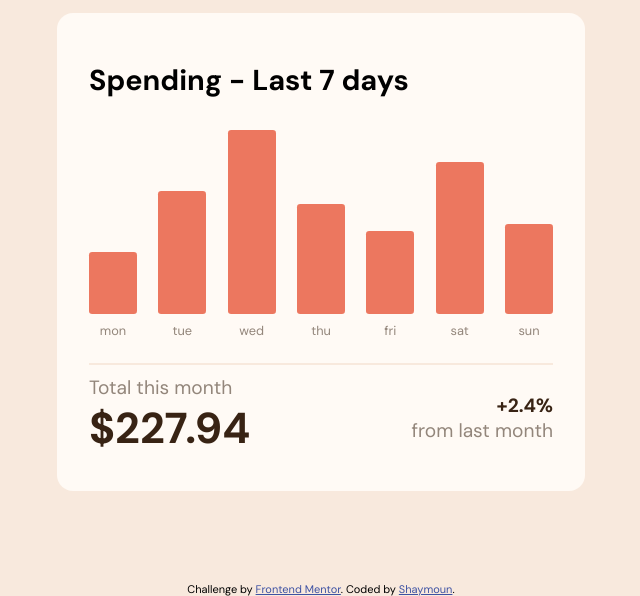
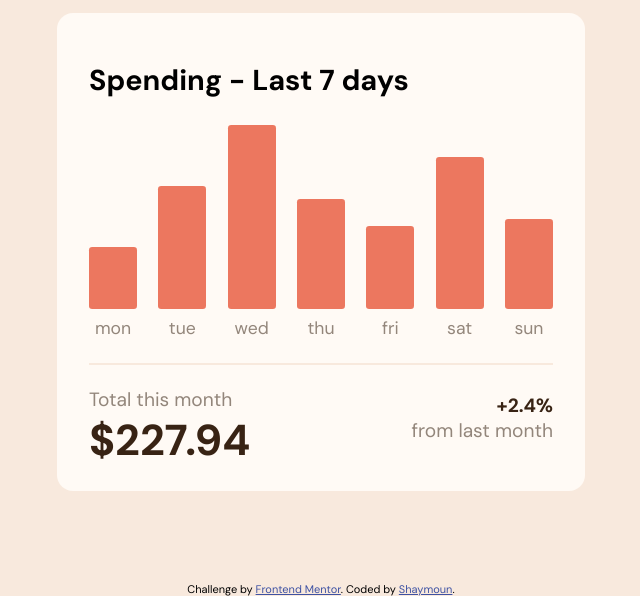
Before and after one commit to Shaymoun/Expenses-chart-component, a plain HTML site: page index.html in a window 1280 px wide. Shown: the part 218-814 px from the top of the page, without its empty margins (319-959 px from the left). Drawn offline with Linux system fonts and the light colour scheme.

Commit message:
Final commit

```diff
--- a/css/style.css
+++ b/css/style.css
@@ -74,8 +74,13 @@ main {
     color: var(--brown);
     font-size: 0.8rem;
 }
+.chart span{
+    margin-top: 0.5rem;
+    color: var(--brown);
+    font-size: 0.8rem;
+}
 
-#popup__price {
+.popup.popup__price {
 	position: absolute;
 	top: -2.3rem;
 	display: none;
@@ -104,7 +109,7 @@ main {
     background-color: var(--cyan);
 }
 
-.chart__fill:hover + #popup__price,.chart__fill:focus + #popup__price {
+.chart__fill:hover + .popup.popup__price,.chart__fill:focus + .popup.popup__price {
 	display: flex;
 }
 
@@ -149,11 +154,14 @@ div > p:first-child {
 	.charts__component {
 		width: 33rem;
 	}
+	.chart span {
+		font-size: 1.1rem;
+	}
 	.chart__fill {
 		width: 3rem;
 	}
 
-	#popup__price {
+	.popup.popup__price {
 		width: 3.5rem;
 		height: 2rem;
 		border-radius: .2rem;
@@ -184,4 +192,7 @@ div > p:first-child {
 	#total {
 		font-size: 2.7rem;
 	}
+	.summary {
+		padding-top: 3rem;
+	}
 }
--- a/index.html
+++ b/index.html
@@ -60,6 +60,7 @@
     </div>
   </footer>
   <script src="./js/main.js"></script>
+  <div class="lal lala lala2"></div>
 </body>
 
 </html>
--- a/js/main.js
+++ b/js/main.js
@@ -18,7 +18,8 @@ const fetchExpenses = async () => {
         innerDiv.classList.add('chart__fill')
         innerDiv.style.height = `${((day.amount/totalExpenses)*100)/2}rem`
         const popupSpan = document.createElement('span')
-        popupSpan.setAttribute('id','popup__price')
+        popupSpan.classList.add('popup')
+        popupSpan.classList.add('popup__price')
         popupSpan.textContent = `$${day.amount}`
         outerDiv.append(dayLabel,innerDiv,popupSpan)
         charts.append(outerDiv)
```
